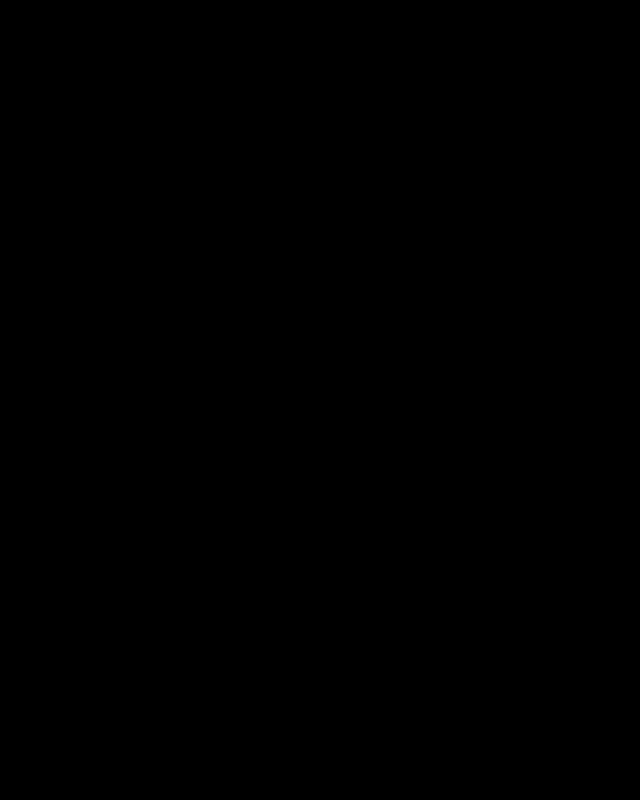
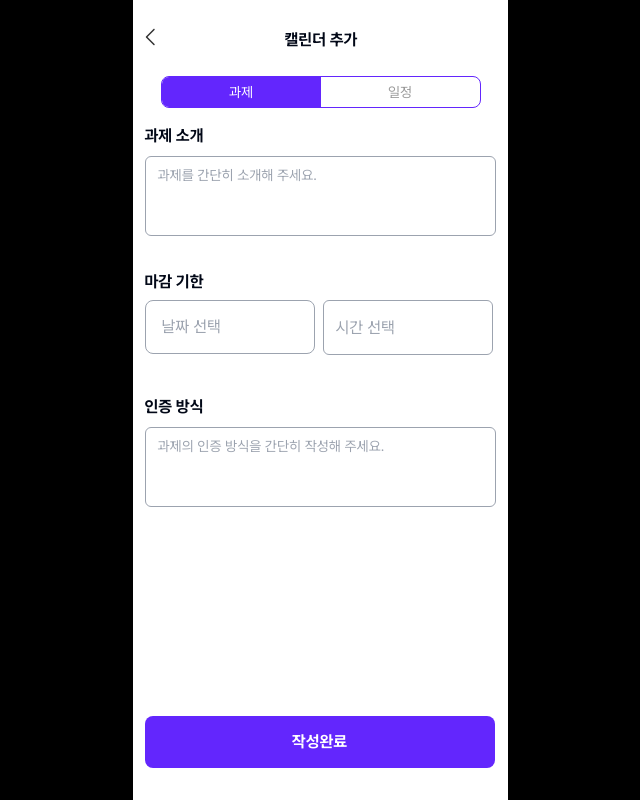
Before and after one commit to SuaJeong-winter/Swith_snProject, a Next.js app: page /studyroom/calendar in a window 1280 px wide. Before the commit this address had no page. Shown: the whole page, without its empty margins (320-960 px from the left). Built offline with nearby package versions, Linux system fonts and the light colour scheme.

Commit message:
feat: 캘린더 과제 및 일정 추가 퍼블리싱

```diff
--- /dev/null
+++ b/app/studyroom/calendar/page.tsx
@@ -0,0 +1,21 @@
+import BtnBackIcon from '~/assets/btn_back.svg'
+import { Button } from '~/components/ui/button'
+import Link from 'next/link'
+import CalendarTab from '~/components/studyroom/calendar-tab'
+
+export default function CalendarPage() {
+  return (
+    <section className="flex min-h-dvh flex-col bg-background p-3">
+      <div className="fixed mt-4 flex h-[50px] flex-row space-x-[130px]">
+        <Link href="/studyroom">
+          <BtnBackIcon />
+        </Link>
+        <h2 className="font-bold">캘린더 추가</h2>
+      </div>
+      <CalendarTab />
+      <Link href="/studyroom">
+        <Button className="fixed bottom-8 w-[350px]">작성완료</Button>
+      </Link>
+    </section>
+  )
+}
--- a/app/studyroom/page.tsx
+++ b/app/studyroom/page.tsx
@@ -7,7 +7,6 @@ import {
   CardDescription,
   CardHeader,
   CardTitle,
-  CardContent,
 } from '~/components/ui/card'
 import ArrowBtn from '~/assets/studyRoom/arrowBtn.svg'
 import StudyroomCalendar from '~/components/studyroom/study-calendar'
@@ -46,7 +45,7 @@ export default function studyRoomPage() {
             </section>
           </section>
           <section className="bg-background">
-            <Tabs defaultValue="studyroom">
+            <Tabs defaultValue="study-calendar">
               <TabsList className="grid w-full grid-cols-3">
                 <TabsTrigger value="study-calendar">캘린더</TabsTrigger>
                 <TabsTrigger value="study-mission">과제</TabsTrigger>
--- a/package.json
+++ b/package.json
@@ -29,11 +29,11 @@
     "embla-carousel-react": "^8.1.8",
     "lucide-react": "^0.424.0",
     "next": "14.2.5",
-    "react": "^18",
+    "react": "^18.3.1",
     "react-calendar": "^5.0.0",
     "react-circular-progressbar": "^2.1.0",
     "react-day-picker": "8.10.1",
-    "react-dom": "^18",
+    "react-dom": "^18.3.1",
     "tailwind-merge": "^2.4.0",
     "vaul": "^0.9.1"
   },
--- /dev/null
+++ b/src/components/studyroom/assignment-add.tsx
@@ -0,0 +1,85 @@
+'use client'
+
+import * as React from 'react'
+import { format } from 'date-fns'
+
+import { cn } from '~/utils/cn'
+import { Calendar } from '~/components/ui/calendar'
+import {
+  Popover,
+  PopoverContent,
+  PopoverTrigger,
+} from '~/components/ui/popover'
+import { Button } from '~/components/ui/button'
+import { Textarea } from '~/components/ui/textarea'
+import { Input } from '~/components/ui/input'
+
+export default function AssignmentAdd() {
+  const [regulardate, setRegularDate] = React.useState<Date>()
+  const [inputType, setInputType] = React.useState('text')
+  const handleFocus = () => {
+    setInputType('time')
+  }
+
+  return (
+    <>
+      <div className="space-y-0">
+        <div className="mb-10 mt-4 space-y-2">
+          <h2 className="font-bold">과제 소개</h2>
+          <Textarea
+            placeholder="과제를 간단히 소개해 주세요."
+            className="resize-none border-gray-400"
+            rows={1}
+          />
+        </div>
+        <div className="flex gap-2">
+          <div className="items-center">
+            <h2 className="font-bold leading-3">마감 기한</h2>
+            <Popover>
+              <PopoverTrigger asChild>
+                <Button
+                  variant={'outline'}
+                  className={cn(
+                    'mt-3 w-[170px] justify-start border-gray-400 text-left font-normal text-black',
+                    !regulardate && 'text-muted-foreground',
+                  )}
+                >
+                  {regulardate ? (
+                    format(regulardate, 'yyyy년 MM월 dd일')
+                  ) : (
+                    <span className="text-gray-400">날짜 선택</span>
+                  )}
+                </Button>
+              </PopoverTrigger>
+              <PopoverContent className="w-auto bg-white p-0">
+                <Calendar
+                  mode="single"
+                  selected={regulardate}
+                  onSelect={setRegularDate}
+                  initialFocus
+                />
+              </PopoverContent>
+            </Popover>
+          </div>
+          <div className="items-center">
+            <h2 className="invisible font-bold leading-3">마감 기한</h2>
+            <Input
+              placeholder="시간 선택"
+              className="required mr-0 mt-3 h-[55px] w-[170px] border-gray-400 text-base focus:outline-none"
+              onFocus={handleFocus}
+              type={inputType}
+            />
+          </div>
+        </div>
+        <div>
+          <h2 className="mb-2 mt-10 font-bold">인증 방식</h2>
+          <Textarea
+            placeholder="과제의 인증 방식을 간단히 작성해 주세요."
+            className="resize-none border-gray-400"
+            rows={1}
+          />
+        </div>
+      </div>
+    </>
+  )
+}
--- /dev/null
+++ b/src/components/studyroom/calendar-tab.tsx
@@ -0,0 +1,34 @@
+import { Tabs, TabsContent, TabsList, TabsTrigger } from '~/components/ui/tabs'
+import AssignmentAdd from '~/components/studyroom/assignment-add'
+import MeetupAdd from '~/components/studyroom/meetup-add'
+
+export default function CalendarTab() {
+  return (
+    <section className="pt-16">
+      <Tabs defaultValue="assignment">
+        <TabsList variant="small" className="ml-4 h-8 w-80">
+          <TabsTrigger
+            value="assignment"
+            variant="small"
+            className="h-4 w-40 p-4 text-sm"
+          >
+            과제
+          </TabsTrigger>
+          <TabsTrigger
+            value="meetup"
+            variant="small"
+            className="h-4 w-40 p-4 text-sm"
+          >
+            일정
+          </TabsTrigger>
+        </TabsList>
+        <TabsContent value="assignment">
+          <AssignmentAdd />
+        </TabsContent>
+        <TabsContent value="meetup">
+          <MeetupAdd />
+        </TabsContent>
+      </Tabs>
+    </section>
+  )
+}
--- /dev/null
+++ b/src/components/studyroom/meetup-add.tsx
@@ -0,0 +1,85 @@
+'use client'
+
+import * as React from 'react'
+import { format } from 'date-fns'
+
+import { cn } from '~/utils/cn'
+import { Calendar } from '~/components/ui/calendar'
+import {
+  Popover,
+  PopoverContent,
+  PopoverTrigger,
+} from '~/components/ui/popover'
+import { Button } from '~/components/ui/button'
+import { Textarea } from '~/components/ui/textarea'
+import { Input } from '~/components/ui/input'
+
+export default function MeetupAdd() {
+  const [regulardate, setRegularDate] = React.useState<Date>()
+  const [inputType, setInputType] = React.useState('text')
+  const handleFocus = () => {
+    setInputType('time')
+  }
+
+  return (
+    <>
+      <div className="space-y-0">
+        <div className="mb-10 mt-4 space-y-2">
+          <h2 className="font-bold">일정 소개</h2>
+          <Textarea
+            placeholder="일정을 간단히 소개해 주세요."
+            className="resize-none border-gray-400"
+            rows={1}
+          />
+        </div>
+        <div className="flex gap-2">
+          <div className="items-center">
+            <h2 className="font-bold leading-3">일시</h2>
+            <Popover>
+              <PopoverTrigger asChild>
+                <Button
+                  variant={'outline'}
+                  className={cn(
+                    'mt-3 w-[170px] justify-start border-gray-400 text-left font-normal text-black',
+                    !regulardate && 'text-muted-foreground',
+                  )}
+                >
+                  {regulardate ? (
+                    format(regulardate, 'yyyy년 MM월 dd일')
+                  ) : (
+                    <span className="text-gray-400">날짜 선택</span>
+                  )}
+                </Button>
+              </PopoverTrigger>
+              <PopoverContent className="w-auto bg-white p-0">
+                <Calendar
+                  mode="single"
+                  selected={regulardate}
+                  onSelect={setRegularDate}
+                  initialFocus
+                />
+              </PopoverContent>
+            </Popover>
+          </div>
+          <div className="items-center">
+            <h2 className="invisible font-bold leading-3">일시</h2>
+            <Input
+              placeholder="시간 선택"
+              className="required mr-0 mt-3 h-[55px] w-[170px] border-gray-400 text-base focus:outline-none"
+              onFocus={handleFocus}
+              type={inputType}
+            />
+          </div>
+        </div>
+        <div>
+          <h2 className="mb-2 mt-10 font-bold">장소</h2>
+          <Textarea
+            placeholder="장소를 간단히 작성해 주세요."
+            className="resize-none border-gray-400"
+            rows={1}
+          />
+        </div>
+      </div>
+    </>
+  )
+}
--- a/src/components/studyroom/study-calendar.tsx
+++ b/src/components/studyroom/study-calendar.tsx
@@ -1,87 +1,87 @@
 import React, { useState } from 'react'
-import Calendar from 'react-calendar'
-import {
-  startOfWeek,
-  endOfWeek,
-  startOfMonth,
-  endOfMonth,
-  format,
-  addDays,
-  isToday,
-} from 'date-fns'
+import Link from 'next/link'
+import { Calendar } from '~/components/ui/calendar'
+import { startOfWeek, format, addDays, isSameDay } from 'date-fns'
 import { ko } from 'date-fns/locale'
 import 'react-calendar/dist/Calendar.css'
+import AddIcon from '~/assets/icon_add.svg'
 import CalendarIcon from '~/assets/icon_calendar.svg'
 
 export default function StudyroomCalendar() {
   const [isMonthView, setIsMonthView] = useState(false)
-  const [date, setDate] = useState(new Date())
+  const [selectedDate, setSelectedDate] = useState<Date | undefined>(new Date())
 
   const toggleView = () => {
     setIsMonthView(!isMonthView)
   }
 
-  const getWeekRange = (date: Date) => {
-    const start = startOfWeek(date, { weekStartsOn: 1 })
-    const end = endOfWeek(date, { weekStartsOn: 1 })
-    return { start, end }
+  const getWeekDays = (date: any) => {
+    const start = startOfWeek(date, { weekStartsOn: 0 })
+    return Array.from({ length: 7 }, (_, i) => addDays(start, i))
   }
 
   const renderWeekView = () => {
-    const { start, end } = getWeekRange(date)
-    const days = []
-    for (let i = 0; i <= 6; i++) {
-      const day = addDays(start, i)
-      const isCurrentDay = isToday(day)
-      days.push(
+    const days = getWeekDays(selectedDate)
+    return (
+      <div className="flex justify-center space-x-3">
+        {days.map((day) => {
+          const isToday = isSameDay(day, new Date())
+          return (
             <div
-          key={i}
-          className="mx-1 flex flex-col items-center justify-center pl-1 text-center text-sm"
+              key={day}
+              className="flex flex-col items-center justify-center text-center"
             >
               <div
-            className={`${
-              isCurrentDay ? 'text-meetie-blue-4' : 'text-meetie-gray-40'
+                className={`text-sm font-semibold ${
+                  isToday ? 'text-meetie-blue-4' : 'text-meetie-gray-40'
                 }`}
               >
                 {format(day, 'EEE', { locale: ko })}
-          </div>{' '}
+              </div>
               <div
                 className={`mt-1 flex h-10 w-10 items-center justify-center rounded-full bg-[#f4f4f4] ${
-              isCurrentDay
+                  isToday
                     ? 'border-2 border-meetie-blue-4'
                     : 'border border-meetie-gray-20'
                 }`}
               >
                 {format(day, 'd')}
               </div>
-        </div>,
+            </div>
+          )
+        })}
+      </div>
     )
   }
-    return <div className="week-view flex">{days}</div>
-  }
-  const getMonthYear = (date: Date) => {
+  const getMonthYear = (date: any) => {
     return format(date, 'MMMM', { locale: ko })
-  }
-
-  // 날짜 변경 핸들러
-  const handleDateChange = (newDate: any) => {
-    setDate(newDate)
   }
 
   return (
     <div>
       <div className="flex justify-between p-4">
-        <div className="text-lg font-semibold">{getMonthYear(date)}</div>
+        <div className="text-lg font-semibold">
+          {getMonthYear(selectedDate)}
+        </div>
+        <div className="flex gap-1">
+          <Link href="/studyroom/calendar">
+            <AddIcon />
+          </Link>
           <button onClick={toggleView}>
-          {isMonthView ? (
-            <span className="text-sm">이번 주 보기</span>
-          ) : (
             <CalendarIcon />
-          )}
           </button>
         </div>
+      </div>
       {isMonthView ? (
-        <Calendar value={date} onChange={handleDateChange} className="ml-2" />
+        <div className="flex items-center justify-center">
+          <Calendar
+            mode="single"
+            selected={selectedDate}
+            onSelect={setSelectedDate}
+            locale={ko}
+            weekStartsOn={0}
+          />
+        </div>
       ) : (
         renderWeekView()
       )}
```
Also changed, not shown: src/components/studyroom/test.tsx (deleted), 1 other file (tests, documents, lock files or other folders). Lines whose indentation alone changed are shown as unchanged.
